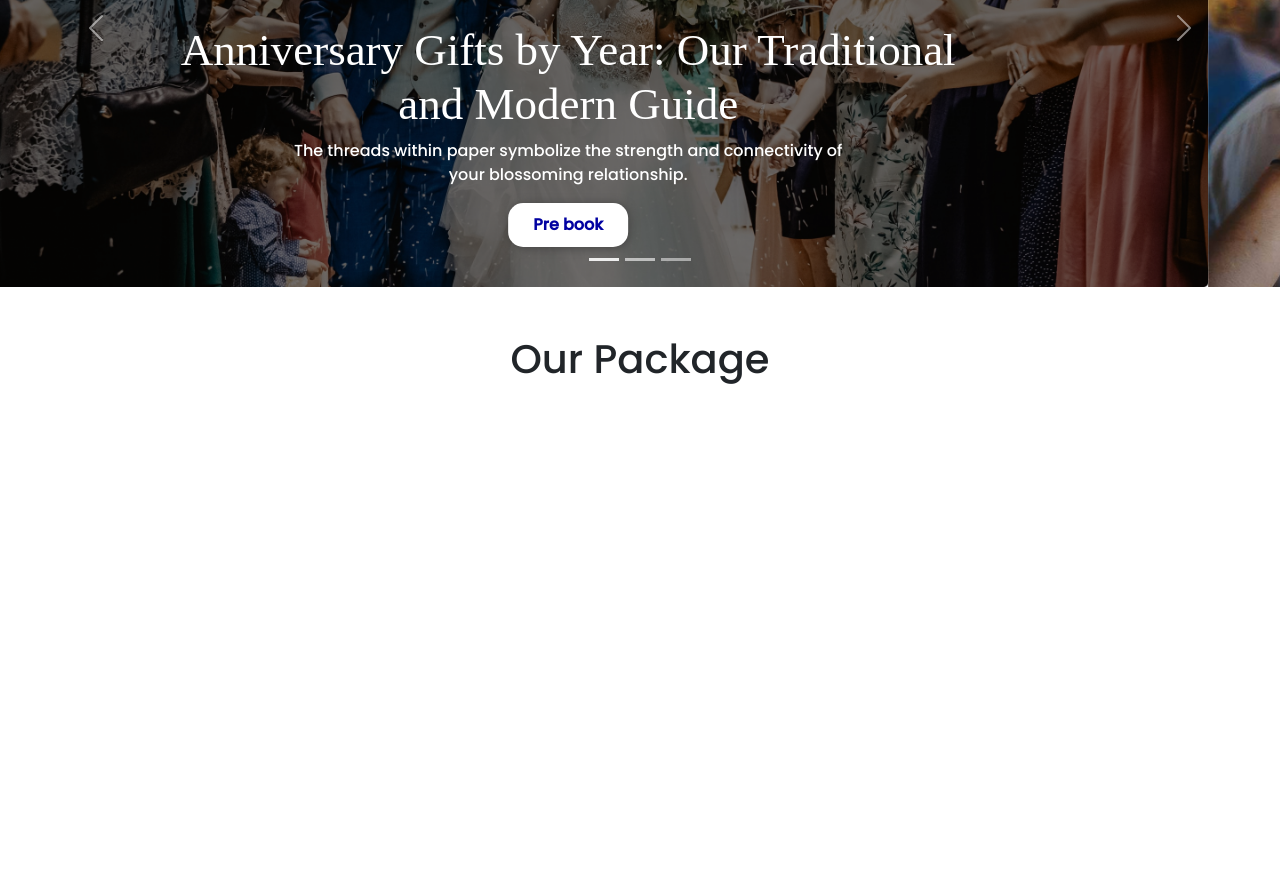
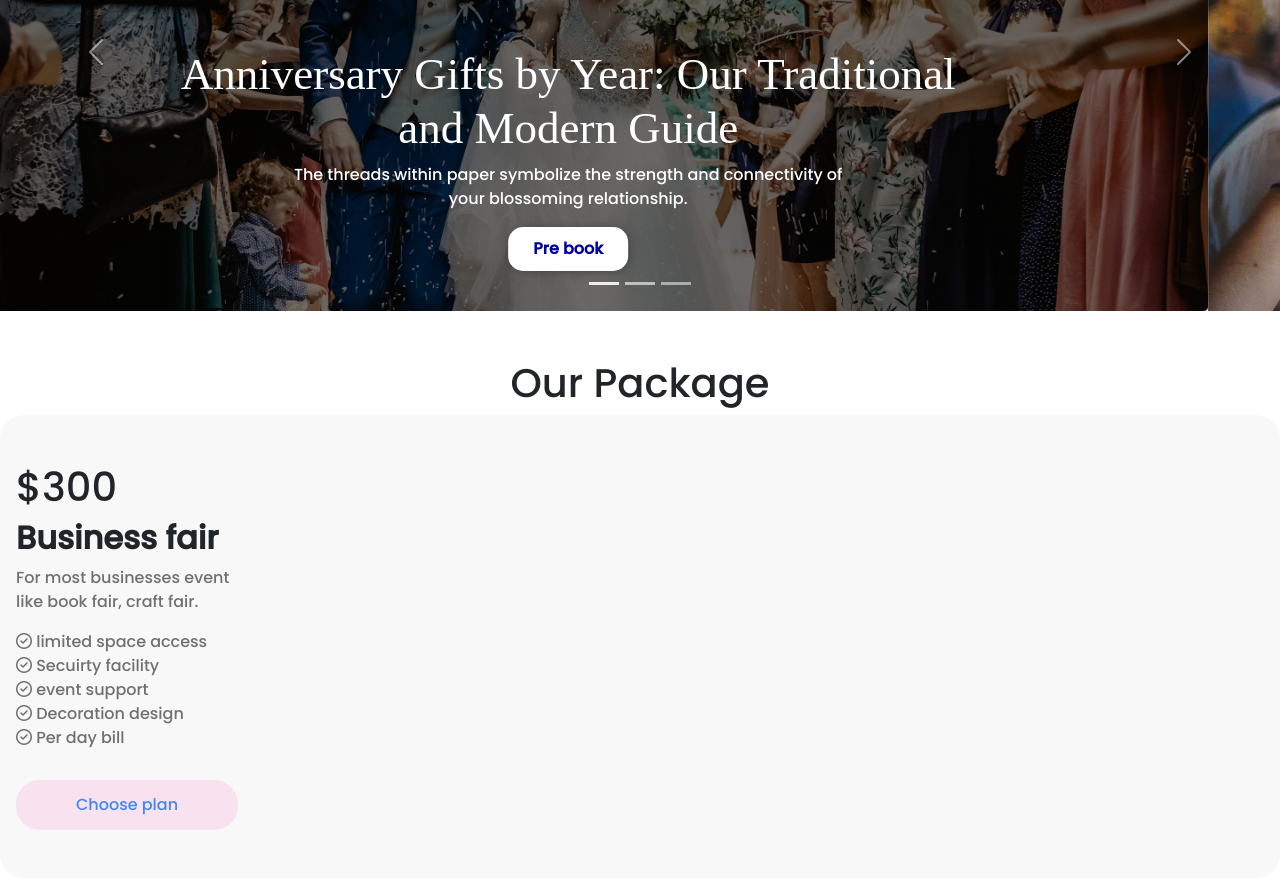
Before and after one commit to syed-jaid/Assignment-3-repo, a plain HTML site: page index.html in a window 1280 px wide. Shown: the part 304-1182 px from the top of the page. Before the commit the page ends 800 px from the top, so only its background shows below. Drawn offline with nearby package versions, Linux system fonts and the light colour scheme; a web font is replaced by a local one.

Commit message:
card section is started

```diff
--- a/index.html
+++ b/index.html
@@ -23,6 +23,8 @@
     <link rel="stylesheet" href="style.css">
     <!-- stylesheet of coustom css End -->
 
+    !-- [-font awesome src-] -->
+    <script src="https://kit.fontawesome.com/4891e14747.js" crossorigin="anonymous"></script>
     <!-- favicon -->
     <link rel="shortcut icon" href="favicon.ico" type="image/x-icon">
 </head>
@@ -117,6 +119,30 @@
     <main>
         <section class="">
             <h1 class="text-center mt-5">Our Package</h1>
+            <div class="row">
+                <div class="">
+                    <div class="px-3 py-5 offer-cadrs">
+                        <h1>$300</h1>
+                        <h2 class="fw-bold">Business fair</h2>
+                        <p class="widding-offer-card">For most businesses event
+                            <br>
+                            like book fair, craft fair.
+                        </p>
+                        <p><span class="widding-offer-card"><i class="far fa-check-circle"></i> limited space
+                                access</span><br>
+                            <span class="widding-offer-card"><i class="far fa-check-circle"></i> Secuirty
+                                facility</span><br>
+                            <span class="widding-offer-card"><i class="far fa-check-circle"></i> event
+                                support</span><br>
+                            <span class="widding-offer-card"><i class="far fa-check-circle"></i> Decoration
+                                design</span><br>
+                            <span class="widding-offer-card"><i class="far fa-check-circle"></i> Per day bill</span><br>
+                        </p>
+
+                        <button class="widding-offer-batton border-0">Choose plan</button>
+                    </div>
+                </div>
+            </div>
         </section>
     </main>
     <!----------------------------main section End------------------------------------>
@@ -131,6 +157,7 @@
         crossorigin="anonymous"></script>
 
     <!-- bootstrap stylesheet js end -->
+
 </body>
 
 </html>
--- a/style.css
+++ b/style.css
@@ -1,4 +1,6 @@
-/* google font */
+/*-------------------
+ google font
+ ------------------ */
 .font-for-full-web{
     font-family: 'Poppins', sans-serif;
 }
@@ -9,7 +11,9 @@
     font-weight: 500;
     color: wi;
 }
-/* slider button */
+/*-----------------
+ slider button
+  ------------------*/
 .slider-batton{
     padding: 10px 25px;
     border-radius: 15px;
@@ -18,3 +22,23 @@ font-weight: 600;
     box-shadow: 1px 1px 10px rgb(68, 68, 67);
     color: rgb(1, 1, 161);
 }
+/*------------
+ widding card
+ ------------ */
+ .offer-cadrs{
+background-color: rgb(248, 248, 248);
+border-radius: 24px;
+ }
+.widding-offer-card{
+color: rgb(112, 112, 112);
+font-family: 'Poppins', sans-serif;
+
+}
+.widding-offer-batton{
+padding: 13px 60px;
+background-color: #f496d23b;
+border-radius: 24px;
+margin-top: 14px;
+color:  #3F87F5;
+;
+}
```
Lines whose indentation alone changed are shown as unchanged.
